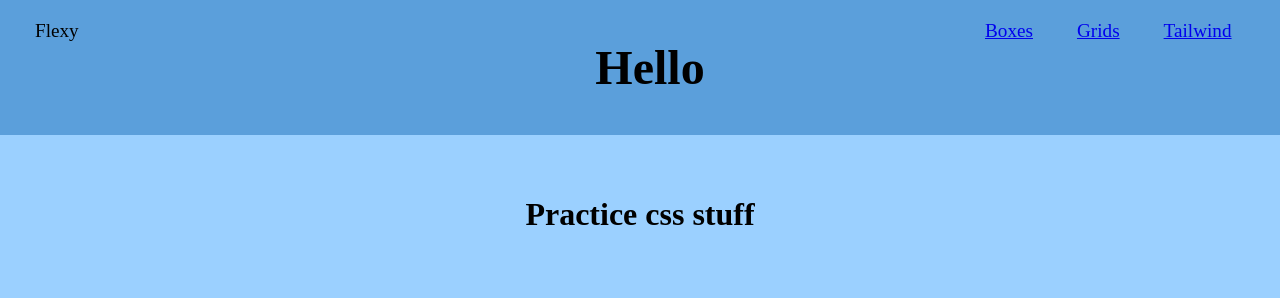
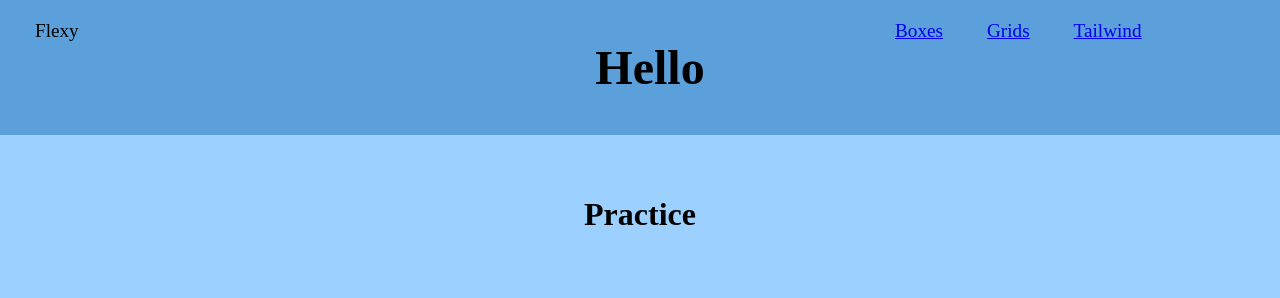
Before and after one commit to zacharyboelter/css-practice, a plain HTML site: page index.html in a window 1280 px wide. Drawn offline with Linux system fonts and the light colour scheme.

Commit message:
center header content

```diff
--- a/index.html
+++ b/index.html
@@ -25,7 +25,7 @@
         </nav>
         <div class="wrapper">
             <div class="header">
-                <h1>Practice css stuff</h1>
+                <h1>Practice</h1>
             </div>
         </div>
     </div>
--- a/styles.css
+++ b/styles.css
@@ -29,9 +29,10 @@ body {
 }
 
 .navvy-tit {
-    flex: 2;
+    flex: 1;
     display: flex;
     justify-content: center;
+    padding: 0 15px;
 }
 
 .nav-title {
@@ -60,5 +61,6 @@ body {
 
 
 .header {
-    padding-top: 40px;
+    padding: 40px 15px;
+
 }
```
